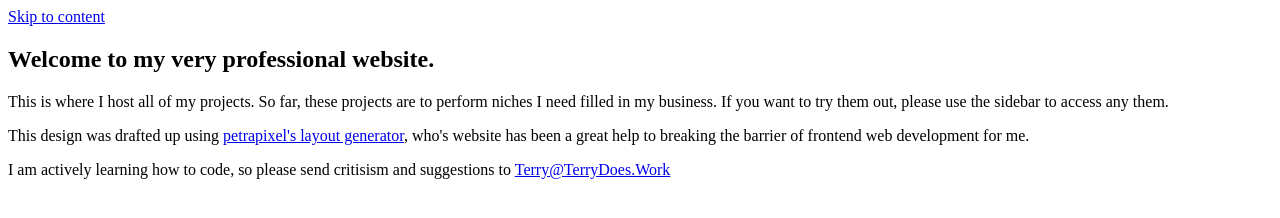
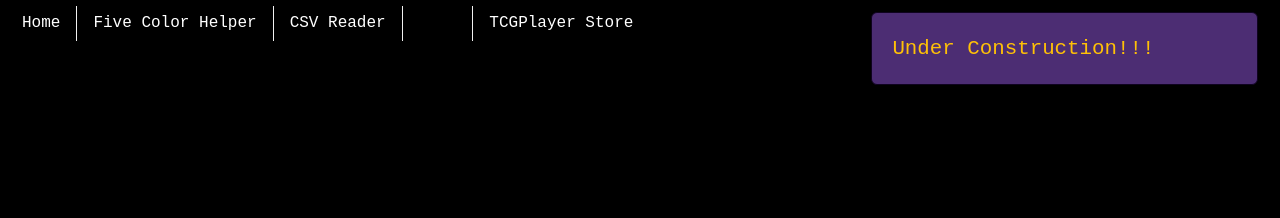
Before and after one commit to terrydoeswork/terrydoes.work, a plain HTML site: page index.html in a window 1280 px wide. Drawn offline with nearby package versions, Linux system fonts and the light colour scheme.

Commit message:
feat: 'beautify' HTML

```diff
--- a/index.html
+++ b/index.html
@@ -1,55 +1,43 @@
 <!DOCTYPE html>
 <html lang="en">
+
 <head>
-    <!-- Do not edit -->
+    <!-- Website Details -->
+    <title>TerryDoes.Work</title>
+    <meta content="Website for my business, TerryDoes. I am actively working on this website to improve my coding skills." name="description" />
+
+    <!-- Packages and Libraries-->
+    <link rel="stylesheet" href="https://www.w3schools.com/w3css/5/w3.css">
+
+    <!-- Project Local Files -->
+    <script type="module" src="js/main.js"></script>
+    <link href="./assets/css/style.css" rel="stylesheet" />
+
+    <!-- Global References -->
+    <link href="/assets/art/favicon.ico" rel="icon" type="image/x-icon" />
+
+    <!-- Misc do not Touch -->
     <meta charset="UTF-8">
     <meta name="viewport" content="width=device-width, initial-scale=1.0" />
-    <link href="/assets/art/favicon.ico" rel="icon" type="image/x-icon" />
-    <!-- <link href="/assets/css/style.css" rel="stylesheet" /> -->
-    <script src="/assets/js/layout.js"></script>
-    <!-- Edit this shit -->
-    <title>TerryDoes.Work</title>
-    <meta content="Website for my business, TerryDoes. Please feel free to contact me at: terry@terrydoes.work" name="description" />
+</head>
 
-    <script>
-        // Template generated with petrapixel's layout generator.
-        // (Please do not remove this credit.)
-        console.log("%cTemplate generated with petrapixel's layout generator: https://petrapixel.neocities.org/coding/layout-generator", "font-size: 14pt; color: #922a45; background: #ffd3ef");
-    </script>
-</head>
-<body>
-    <!-- The next line is a skip-to-content link for keyboard users. Do not remove it! -->
-    <a href="#content" id="skip-to-content-link">Skip to content</a>
+<body class="w3-black ">
+    <!-- <a class="w3-button w3-red w3-card skip-link" href="#content" id="skip-to-content-link">Skip to content</a> -->
+    <div class="w3-bar navbar w3-black">
+        <a href="#" class="w3-bar-item w3-button w3-mobile w3-border-right w3-border-light-gray">Home</a>
+        <a href="projects/FCH/" class="w3-bar-item w3-button w3-mobile w3-border-right w3-border-light-gray">Five Color Helper</a>
+        <a href="projects/CSV-Helper/" class="w3-bar-item w3-button w3-mobile w3-border-right w3-border-light-gray">CSV Reader</a>
 
-    <div class="layout">
-
-        <!-- =============================================== -->
-        <!-- Header (and Sidebars) will be loaded per JavaScript! Edit layout.js to change. -->
-        <!-- =============================================== -->
-
-        <main id="content"> <!-- Do NOT remove the ID here -->
-
+        <a href="https://www.tcgplayer.com/search/all/product?seller=6f514a25" class="w3-right  w3-button w3-mobile w3-border-left w3-border-light-gray">TCGPlayer Store</a>
+    </div>
+    <div class="layout w3-container w3-asphalt">
+        <main id="content">
             <noscript>Please enable JavaScript to view this website!</noscript>
-
-            <!-- =============================================== -->
-            <!-- MAIN CONTENT -->
-            <!-- =============================================== -->
-
-            <section>
-                <h1>Welcome to my very professional website.</h1>
-                <p>This is where I host all of my projects. So far, these projects are to perform niches I need filled in my business. If you want to try them out, please use the sidebar to access any them.</p>
-
-                <p>This design was drafted up using <a href="https://petrapixel.neocities.org/coding/layout-generator.html">petrapixel's layout generator</a>, who's website has been a great help to breaking the barrier of frontend web development for me.</p>
-
-                <p>I am actively learning how to code, so please send critisism and suggestions to <a href="mailto:Terry@TerryDoes.Work">Terry@TerryDoes.Work</a></p>
-
-                <p></p>
+            <section class="" id="about">
+                <h3 class="w3-text-bold w3-text-amber">Under Construction!!!</h3>
             </section>
         </main>
-        <!-- =============================================== -->
-        <!-- Footer will be loaded per JavaScript! Edit layout.js to change. -->
-        <!-- =============================================== -->
-        <!-- Closing .layout: -->
     </div>
 </body>
+
 </html>
--- a/projects/FCH/js/mods/export.js
+++ b/projects/FCH/js/mods/export.js
@@ -124,7 +124,7 @@ function toTCGPlayerList() {
     COLLECTION.forEach(card => {
         targetArray.push({
             'Product ID': card.productID,
-            'TCGplayer Id': card.tcgpid,
+            'TCGplayer Id': card.tcgpID,
             'Product Line': 'Magic: The Gathering',
             'Set Name': '',
             'Product Name': card.name,
```
Also changed, not shown: js/main.js (added), projects/CSV-Helper/index.html (added).
